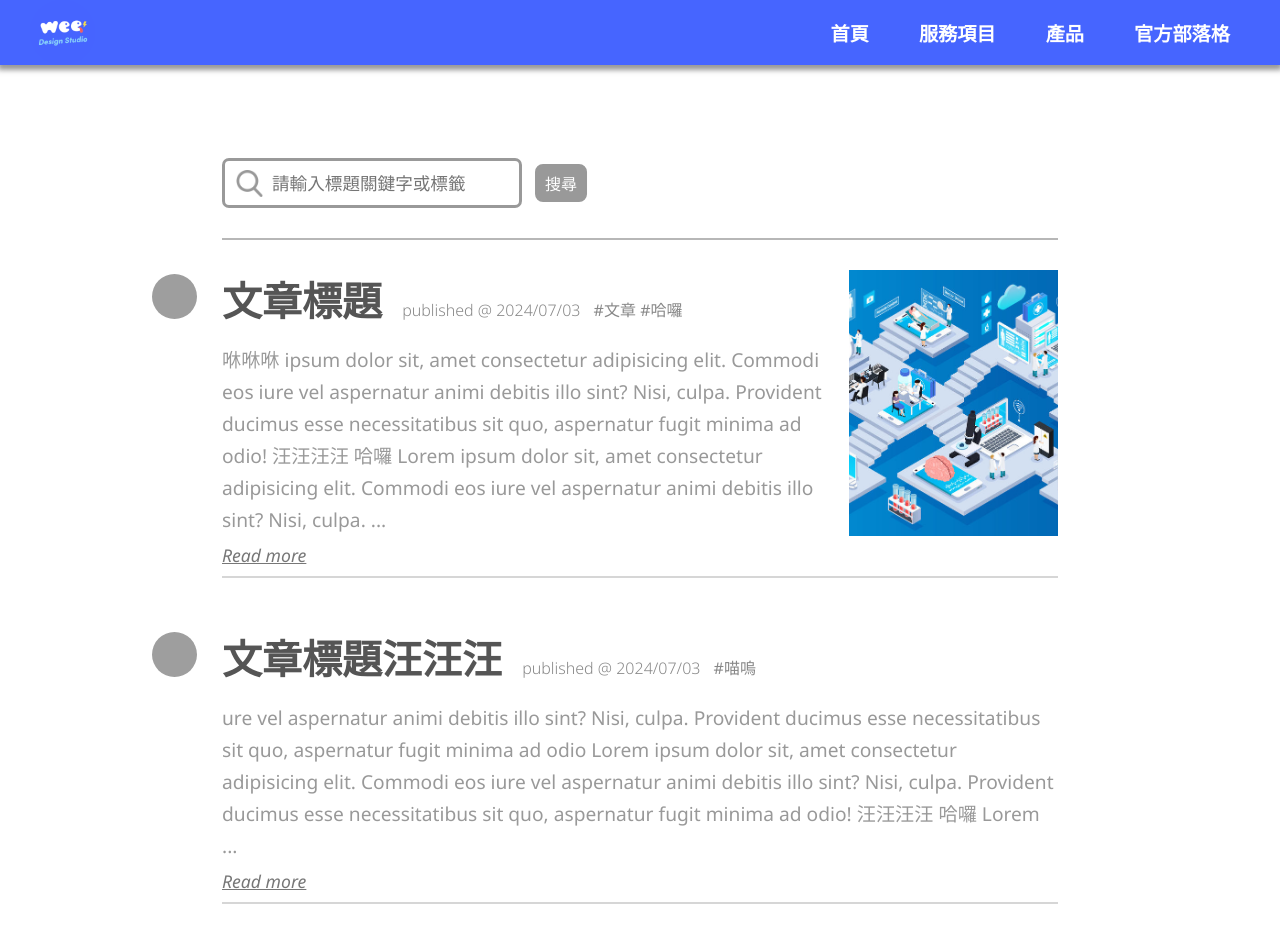
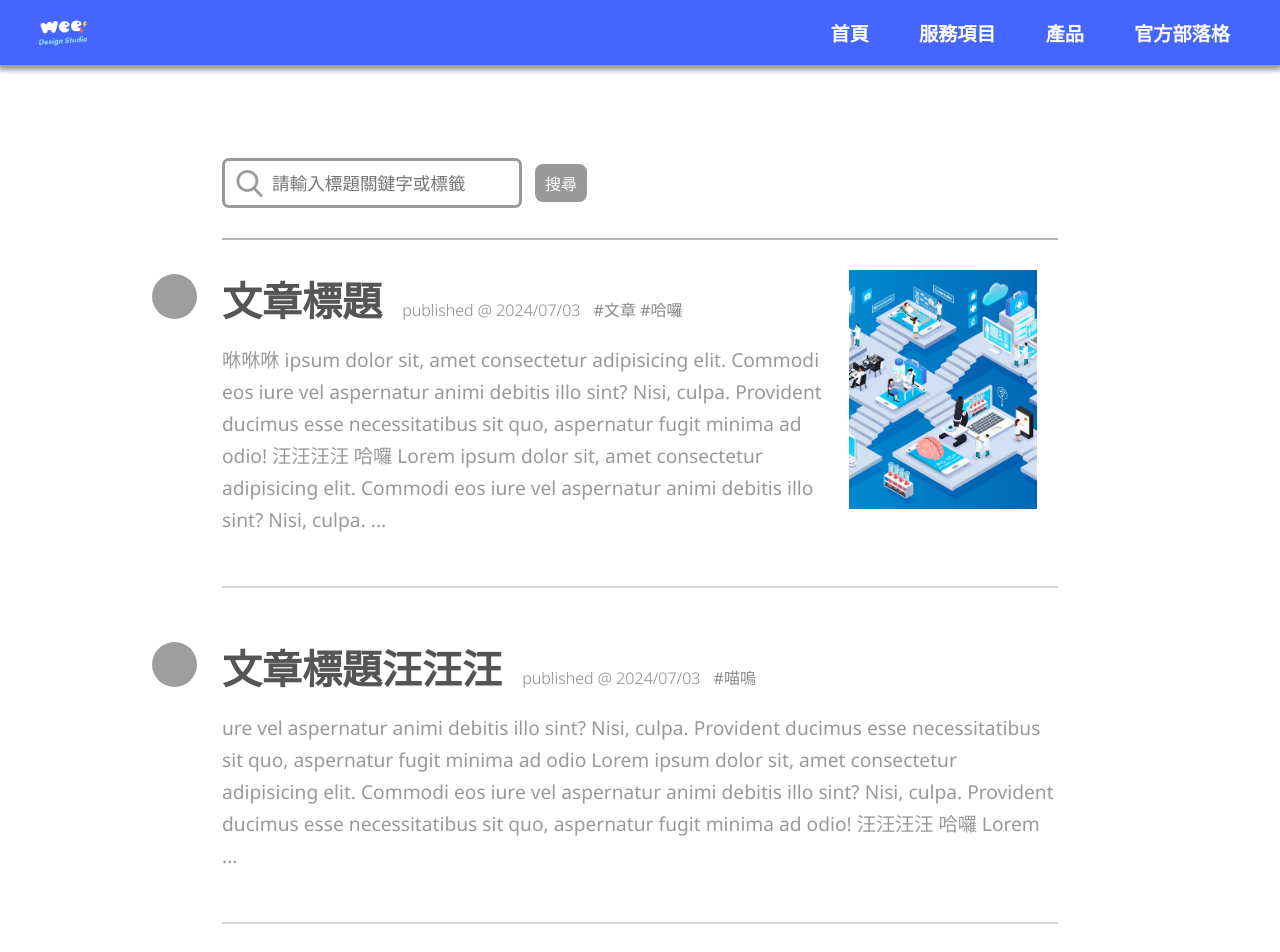
Before and after one commit to w71800/weewebsite, a Next.js app: page /articles in a window 1280 px wide. Shown: the top 952 px of the page. Built offline with nearby package versions, Linux system fonts and the light colour scheme; grey boxes are pictures that could not be loaded.

Commit message:
feat: 將文章列表中每篇文章的 readmore 取消掉，改用點擊預覽文字的方式進入單一文章頁面

```diff
--- a/src/components/ArticleCard.js
+++ b/src/components/ArticleCard.js
@@ -42,10 +42,11 @@ export default function ArticleCard ({ articleData }){
 
         </div>
         <div className="content">
-          { truncateContent(content) }
-          <span className="readmore">
-            <a href={`/article/${id}`}> Read more </a>
-          </span>
+          <a href={`/article/${id}`}>
+            { truncateContent(content) }
+            <span className="readmore">
+            </span>
+          </a>
         </div>
         <div className="icon">
           <Image
--- a/src/styles/articleCard.sass
+++ b/src/styles/articleCard.sass
@@ -14,7 +14,7 @@
   display: flex
   margin-bottom: 50px
   border-bottom: 2px solid rgba(#999, .4)
-  padding-bottom: 40px
+  padding-bottom: 50px
   .left
     flex: 3
   .right
@@ -31,6 +31,11 @@
     color: #999
     line-height: 2rem
     font-size: 1.2rem
+    a
+      color: #999
+      text-decoration: none
+      width: 100%
+      height: 100%
   .icon
     +size(45px)
     border-radius: 50%
@@ -71,4 +76,4 @@
 
 .right
   img
-    +size(100%)
+    +size(90%)
```
